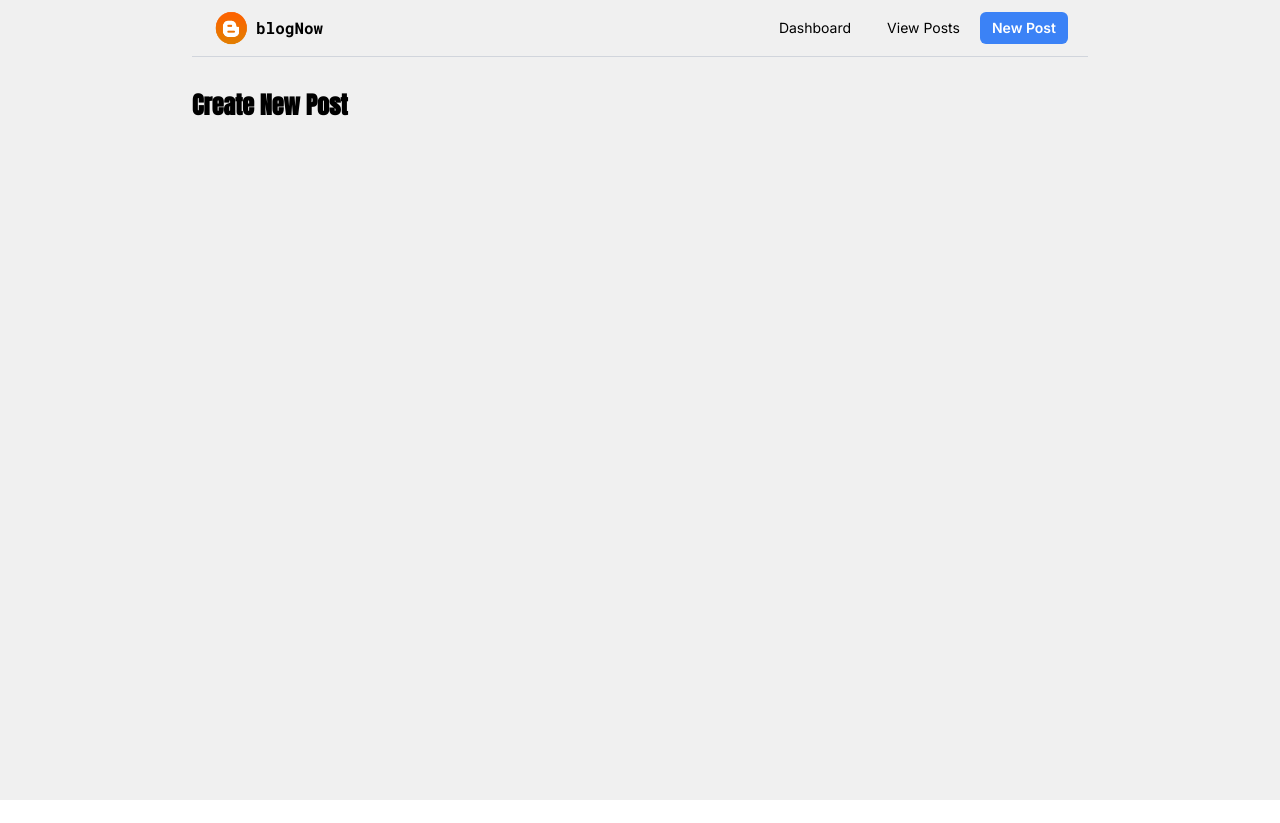
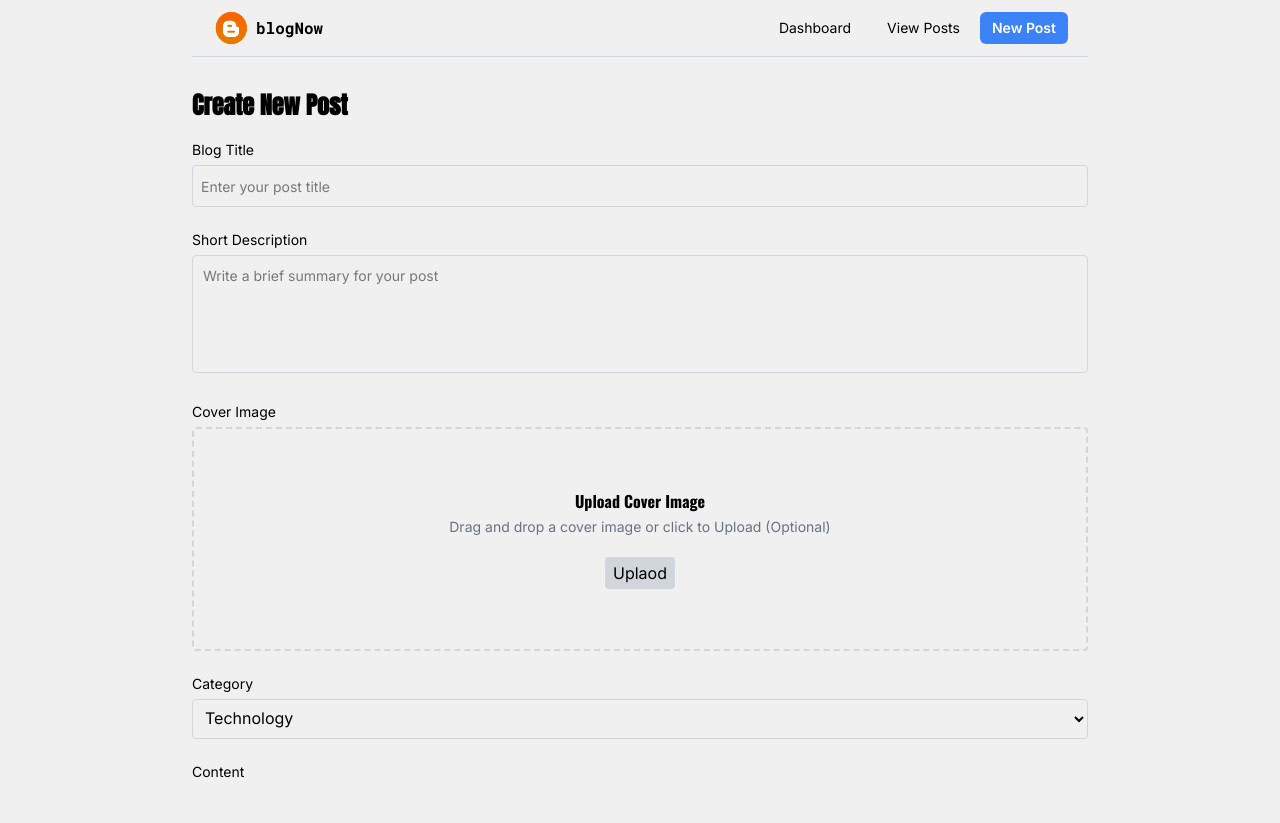
Before and after one commit to guvvalanaresh/blogNow, a React (Vite) app: page /create-blog in a window 1280 px wide. Before the commit the page ends 800 px from the top, so only its background shows below. Built offline with nearby package versions, Linux system fonts and the light colour scheme.

Commit message:
designed createBlogPage.jsx Page

```diff
--- a/src/pages/CreateBlogPage.jsx
+++ b/src/pages/CreateBlogPage.jsx
@@ -4,11 +4,45 @@ import '../App.css'
 
 const CreateBlogPage = () => {
   return (
-    <div className='bg-[#F0F0F0] h-screen'>
+    <div className='bg-[#F0F0F0]'>
       <Navbar />
       <section>
-        <div className='w-[70%] max-w-6xl mx-auto flex flex-col gap-4 mt-8'>
+        <div className='w-[70%] max-w-6xl mx-auto flex flex-col gap-4 mt-8 pb-10'>
            <h1 className='text-2xl anton-regular font-extrabold!'>Create New Post</h1>
+           <div className='flex flex-col gap-5'>
+              <div>
+                <label htmlFor="" className='inter text-sm'>Blog Title</label><br />
+                <input type="text" placeholder='Enter your post title' className='w-full inter border border-gray-300 rounded-sm py-2 pl-2 outline-none mt-1 placeholder:text-sm' />
+              </div>
+              <div>
+                <label htmlFor="" className='inter text-sm'>Short Description</label><br />
+                <textarea type="text" placeholder='Write a brief summary for your post' className='w-full inter rounded-sm border border-gray-300 p-2.5 pb-15 text-sm resize-none leading-relaxed outline-none mt-1 placeholder:text-sm'></textarea>
+              </div>
+              <div>
+                <label htmlFor="" className='inter text-sm'>Cover Image</label><br />
+                <div className='flex flex-col justify-center items-center p-15 mt-1 border-2 border-dashed rounded-sm border-gray-300'>
+                    <h2 className='font-bold mb-1 oswald'>Upload Cover Image</h2>
+                    <p className='text-sm text-gray-500 inter'>Drag and drop a cover image or click to Upload (Optional)</p>
+                    <div className='mt-5'>
+                      <button className='border-gray-300 bg-gray-300 font-bold inter rounded-sm px-2 py-1 cursor-pointer'>Uplaod</button>
+                    </div>
+                </div>
+              </div>
+              <div>
+                <label htmlFor="" className='inter text-sm'>Category</label><br />
+                <select name="" id="" className='w-full inter border border-gray-300 rounded-sm py-2 pl-2 outline-none mt-1'>
+                  <option value="">Technology</option>
+                  <option value="">Design</option>
+                  <option value="">Productivity</option>
+                  <option value="">Marketing</option>
+                  <option value="">Business</option>
+                </select>
+              </div>
+              <div>
+                <label htmlFor="" className='inter text-sm'>Content</label><br />
+
+              </div>
+           </div>
         </div>
       </section>
     </div>
```
